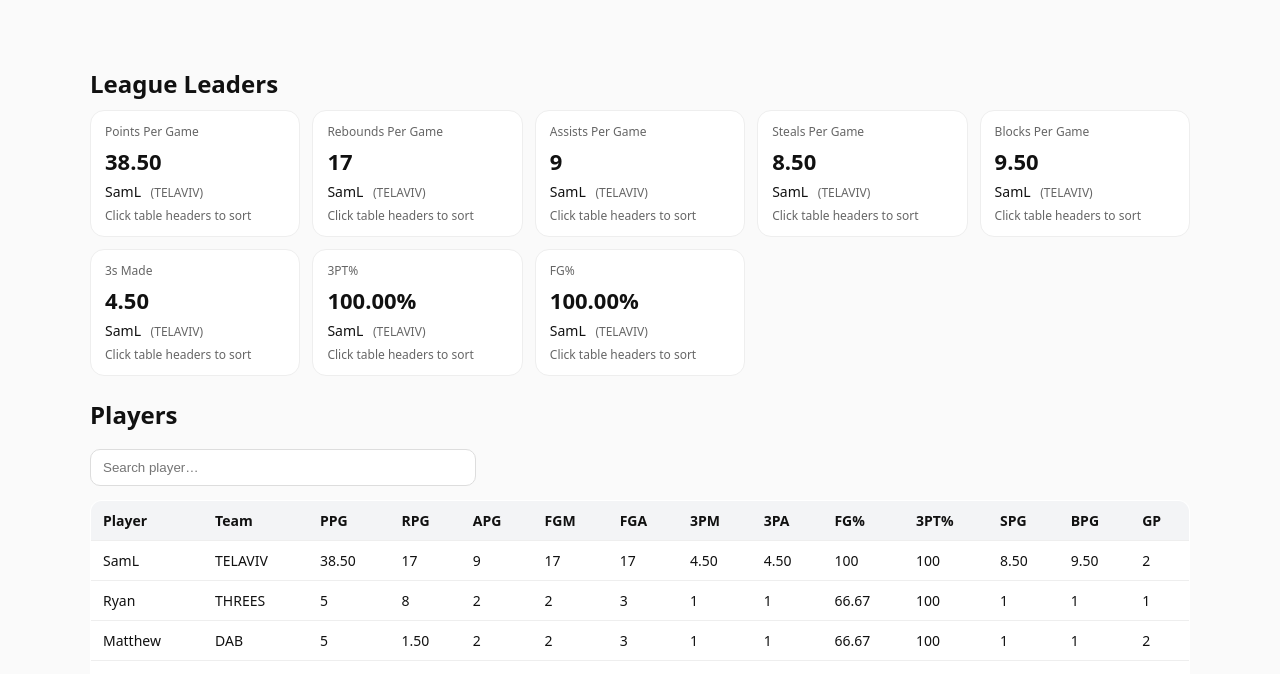
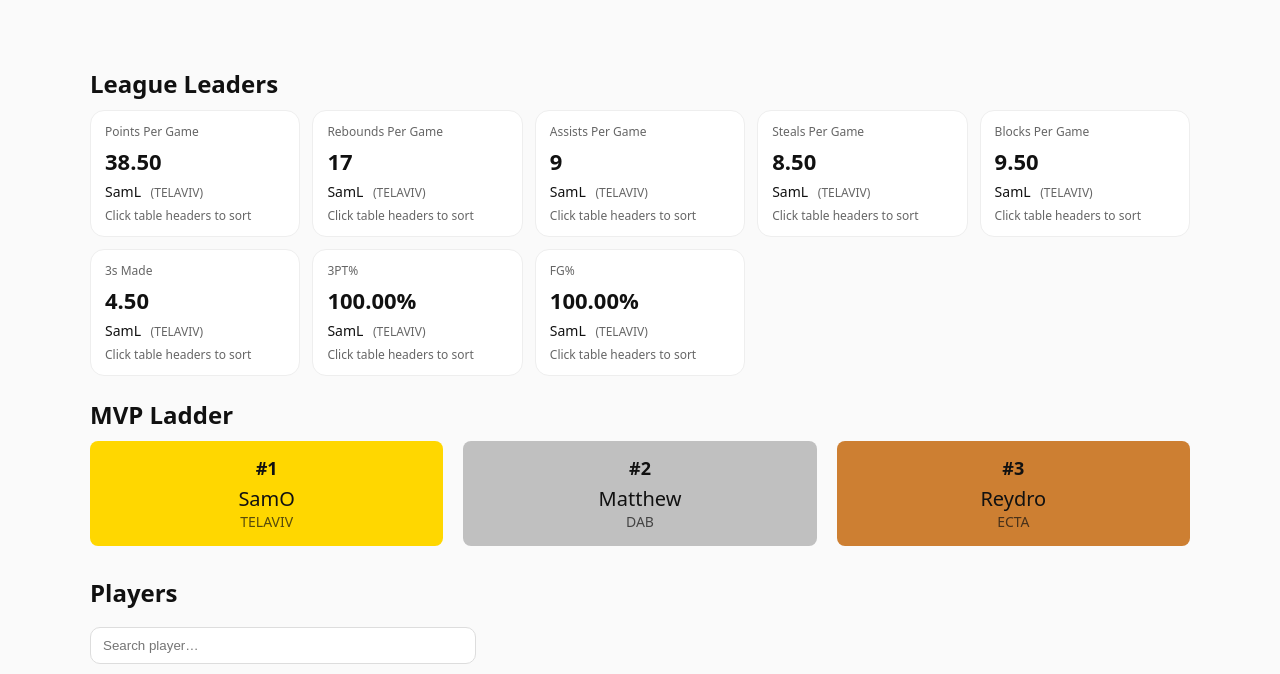
Before and after one commit to andrew-ranucci/BBL_Stats, a plain HTML site: page index.html in a window 1280 px wide. Shown: the part 102-776 px from the top of the page. Drawn offline with Linux system fonts and the light colour scheme.

Commit message:
MVP ladder

```diff
--- a/app.js
+++ b/app.js
@@ -199,6 +199,19 @@ function renderTeams() {
   });
 }
 
+function renderMVP(data) {
+  const container = document.getElementById("mvp-ladder");
+  if (!container) return;
+
+  container.innerHTML = data.map(row => `
+    <div class="mvp-card rank-${row.Rank}">
+      <div class="mvp-rank">#${row.Rank}</div>
+      <div class="mvp-player">${row.Player}</div>
+      <div class="mvp-team">${row.Team}</div>
+    </div>
+  `).join("");
+}
+
 async function main() {
     // last updated (cache-busted)
   let v = Date.now();
@@ -219,6 +232,10 @@ async function main() {
   const t = await fetch(`data/team_stats.json?v=${v}`);
   teams = await t.json();
 
+  const a = await fetch(`data/awards.json?v=${v}`);
+  const awards = await a.json();
+  renderMVP(awards);
+
   // leaders + tables
   renderLeaders();
 
--- a/index.html
+++ b/index.html
@@ -16,6 +16,8 @@
     <section>
       <h2>League Leaders</h2>
       <div id="leaders" class="leaders-grid"></div>
+      <h2> MVP Ladder</h2>
+      <div id="mvp-ladder" class="mvp-container"></div>
     </section>
 
     <section style="margin-top: 18px;">
--- a/style.css
+++ b/style.css
@@ -93,3 +93,36 @@ tr:hover td { background: #fafcff; }
   font-size: 12px;
   margin-top: 6px;
 }
+
+.mvp-container {
+  display: flex;
+  gap: 20px;
+  margin-bottom: 30px;
+}
+
+.mvp-card {
+  padding: 15px;
+  border-radius: 8px;
+  background: #f3f3f3;
+  text-align: center;
+  flex: 1;
+}
+
+.rank-1 { background: gold; }
+.rank-2 { background: silver; }
+.rank-3 { background: #cd7f32; }
+
+.mvp-rank {
+  font-weight: bold;
+  font-size: 18px;
+}
+
+.mvp-player {
+  font-size: 20px;
+  margin-top: 5px;
+}
+
+.mvp-team {
+  font-size: 14px;
+  opacity: 0.7;
+}
```
Also changed, not shown: 1 other file.
